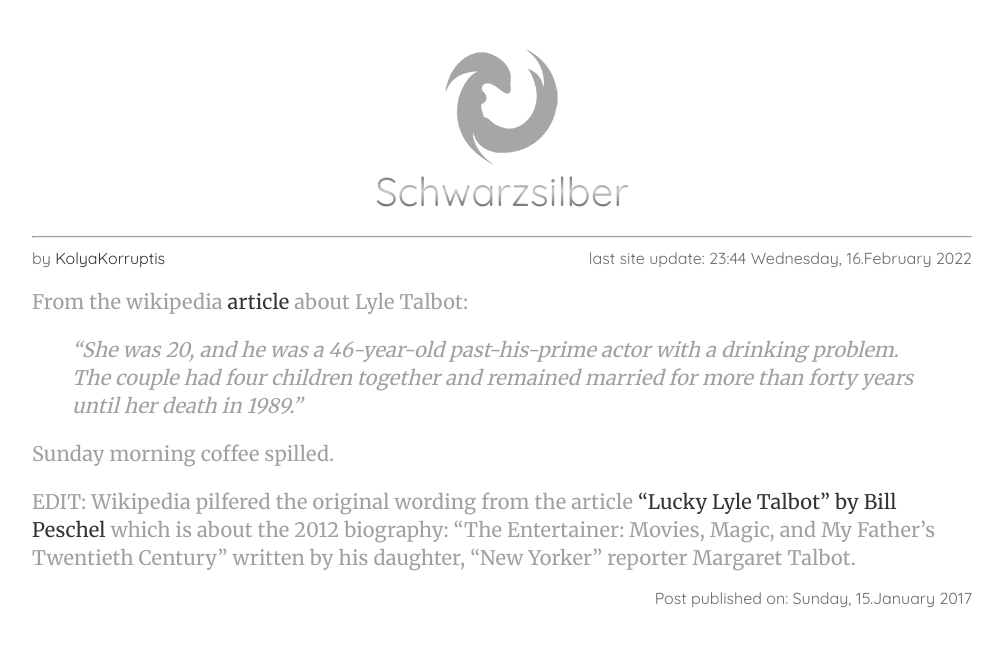
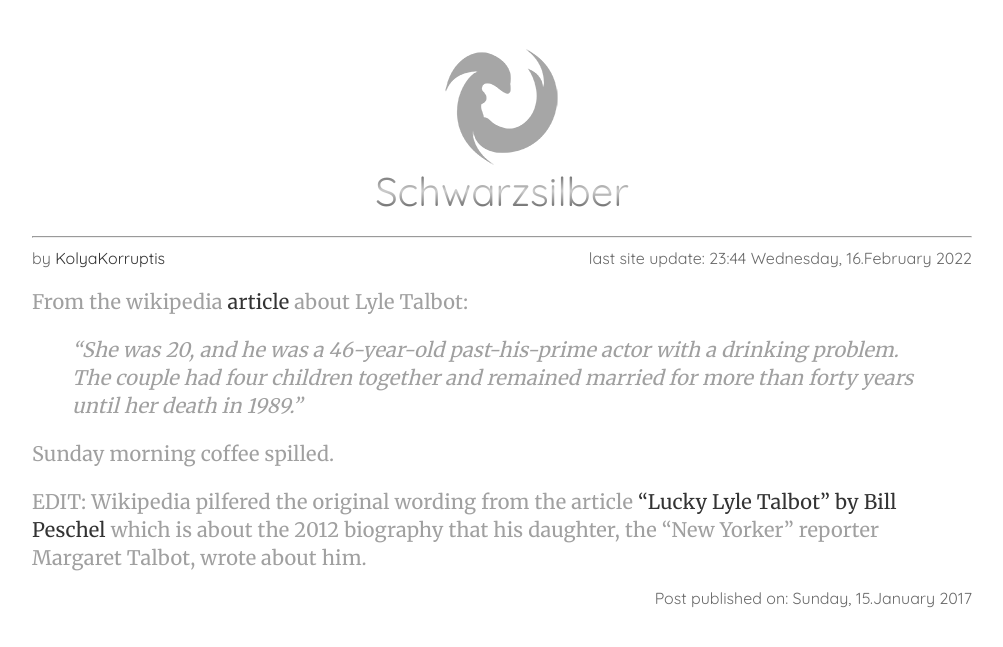
Before and after one commit to KolyaKorruptis/.github.io, a Jekyll site: the page built from _posts/2017-01-15-Lyle-Talbot.md, in a window 1280 px wide. Shown: the top 647 px of the page, without its empty margins (138-1141 px from the left). Built offline with Jekyll 4.4.1, drawn with Linux system fonts in a browser that asks for light colours; the repository's description, which GitHub fills in, is left out.

Commit message:
Lyle Talbot

```diff
--- a/_posts/2017-01-15-Lyle-Talbot.md
+++ b/_posts/2017-01-15-Lyle-Talbot.md
@@ -8,4 +8,4 @@
 
 Sunday morning coffee spilled.
 
-EDIT: Wikipedia pilfered the original wording from the article ["Lucky Lyle Talbot" by Bill Peschel](https://planetpeschel.com/2013/01/lucky-lyle-talbot/) which is about the 2012 biography: “The Entertainer: Movies, Magic, and My Father’s Twentieth Century” written by his daughter, “New Yorker” reporter Margaret Talbot.
+EDIT: Wikipedia pilfered the original wording from the article ["Lucky Lyle Talbot" by Bill Peschel](https://planetpeschel.com/2013/01/lucky-lyle-talbot/) which is about the 2012 biography that his daughter, the "New Yorker" reporter Margaret Talbot, wrote about him.
```
